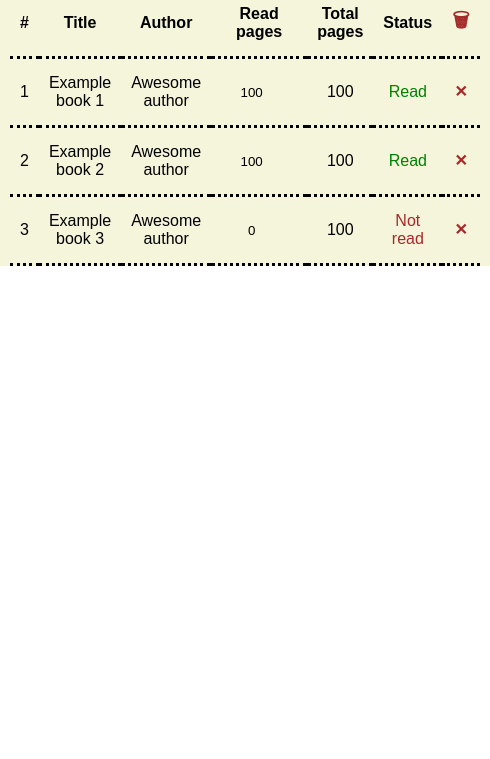
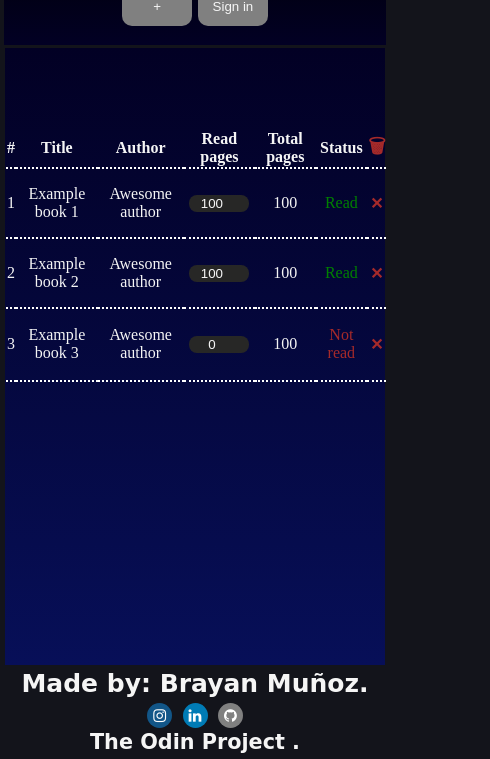
Before and after one commit to balexandermunoz/Library, a plain HTML site: page index.html in a window 390 px wide. Shown: the part 90-849 px from the top of the page, 490 px wide, since content can reach past the window. Drawn offline with Linux system fonts and the light colour scheme; a web font is replaced by a local one.

Commit message:
Responsive design correction, change of colors, bug correction in read pages max value, add sign and summary content...

```diff
--- a/index.html
+++ b/index.html
@@ -3,29 +3,69 @@
 <head>
     <meta charset="UTF-8">
     <meta http-equiv="X-UA-Compatible" content="IE=edge">
-    <meta name="viewport" content="width=device-width, initial-scale=1.0">
+    <meta name="viewport" content="width=device-width, initial-scale=1">
     <link rel="icon" href="Images/LibraryIcon3.png">
+    <link rel="stylesheet" href="https://cdnjs.cloudflare.com/ajax/libs/font-awesome/4.7.0/css/font-awesome.min.css"> <!-- Icon library -->
+
+    <link rel="preconnect" href="https://fonts.googleapis.com">
+    <link rel="preconnect" href="https://fonts.gstatic.com" crossorigin>
+
+    <link href="https://fonts.googleapis.com/css2?family=Waterfall&display=swap" rel="stylesheet"> <!--Footer font-->
+    <link href="https://fonts.googleapis.com/css2?family=Mukta:wght@300&display=swap" rel="stylesheet"> <!--Header font-->
 
     <link rel="stylesheet" type="text/css" ,="" href="styles.css">
     <script type="text/javascript" defer src="script.js"> </script>
     <title>My Library</title>
 </head>
 <body>
-
-    <div class="header">
+    <header>
         <h1 id="header_title"> My personal library </h1>
 
         <div class="header_buttons">
             <button class="button" id="add_button">+</button>
             <button class="button" id="header_button">Sign in</button>
         </div>
+    </header>
+
+    <div class="main">
+
+        <aside class="left">
+            <h2>Summary</h2>
+            <ul>
+                <li>Total books:</li>
+                <li>Completed books:</li>
+                <li>Total pages:</li>
+                <li>Completed pages:</li>
+                <li>Read authors:</li>
+              </ul>
+
+            <p>This project is Lorem ipsum, dolor sit amet consectetur adipisicing elit. Voluptatibus saepe nemo dolor vel autem consectetur exercitationem, porro dolores incidunt deserunt fugiat odit, maxime optio quia eligendi praesentium totam, illum officia.</p>
+        </aside>
+
+        <!--Main content-->
+        <main>
+        <table class="books">
+            <tr class="book books_title">
+                <th>#</th>
+                <th>Title</th>
+                <th>Author</th>
+                <th>Read pages</th>
+                <th>Total pages</th>
+                <th>Status</th>
+                <th class="title_remove">&#x1F5D1;</th>
+            </tr>
+        </table>
+        </main>
+        <!-- /Main content -->
     </div>
 
-    <div class="content">
-
-        <div class="sidebar">
-            Lorem ipsum dolor, sit amet consectetur adipisicing elit. Laboriosam, nihil qui aliquid distinctio nostrum sit eveniet, nobis iure esse doloribus similique facilis. Debitis repellendus laboriosam, distinctio aspernatur placeat iure! Nihil.
-        </div>
+    <footer>
+        <b>Made by: Brayan Muñoz.</b>
+        <a href="https://www.instagram.com/caos_s.a/" target="_blank" rel="noopener noreferrer" class="fa fa-instagram"></a>
+        <a href="https://www.linkedin.com/in/balexandermunoz/" target="_blank" rel="noopener noreferrer" class="fa fa-linkedin" ></a>
+        <a href="https://github.com/balexandermunoz" target="_blank" rel="noopener noreferrer" class="fa fa-github" ></a>
+        <h5>The Odin Project .</h5>
+    </footer>
 
      <!-- The Modal -->
      <div id="myModal" class="modal">
@@ -57,24 +97,8 @@
             </div>
             <div class="warning"><!--Js content--></div>
         </div>
-
     </div>
-
-        <div class="content_books">
-            <table class="books">
-                <tr class="book books_title">
-                    <th>#</th>
-                    <th>Title</th>
-                    <th>Author</th>
-                    <th>Read pages</th>
-                    <th>Total pages</th>
-                    <th>Status</th>
-                    <th class="title_remove">&#x1F5D1;</th>
-                  </tr>
-            </table>
-        </div>
-    </div>
-
+    <!--End of modal-->
 
 </body>
 </html>
--- a/script.js
+++ b/script.js
@@ -1,10 +1,10 @@
 const table = document.querySelector('table');        //Select table
-let myLibrary = [];
+let myLibrary = [];     //Array for save books
 
 //The modal
-var modal = document.getElementById("myModal");         // Get the modal
-var addBtn = document.querySelector('#add_button');   // Get the button that opens the modal
-var closeBtn = document.getElementsByClassName("close")[0]; // Get the <span> element that closes the modal
+var modal = document.getElementById("myModal");                 // Get the modal
+var addBtn = document.querySelector('#add_button');             // Get the button that opens the modal
+var closeBtn = document.getElementsByClassName("close")[0];     // Get the <span> element that closes the modal
 var confirmBtn = document.getElementsByClassName("confirm")[0]; // Get the <span> element that closes the modal
 
 // When the user clicks the button, open the modal
@@ -104,11 +104,11 @@ function InsertTable(){
         cell0.innerHTML = i+1;
         cell1.innerHTML = myLibrary[i].title;
         cell2.innerHTML = myLibrary[i].author;
-        cell3.innerHTML = "<input type=\"number\" min=\"0\" max=\"10000\" value=\""+myLibrary[i].readPages+"\" placeholder=\"0\" class=\"book_btn\">";
+        cell3.innerHTML = "<input type=\"number\" min=\"0\" max=\""+parseInt(myLibrary[i].Npages)+"\" value=\""+myLibrary[i].readPages+"\" placeholder=\"0\" class=\"book_btn\">";
         cell4.innerHTML = myLibrary[i].Npages;
         if (myLibrary[i].boolRead){
             cell5.innerHTML = "<div class='read'>Read</div>";
-            cell3.innerHTML = "<input type=\"number\" min=\"0\" max=\"10000\" value=\""+myLibrary[i].Npages+"\" placeholder=\"0\" class=\"book_btn\">";
+            cell3.innerHTML = "<input type=\"number\" min=\"0\" max=\""+parseInt(myLibrary[i].Npages)+"\" value=\""+myLibrary[i].Npages+"\" placeholder=\"0\" class=\"book_btn\">";
         }
         else{
             cell5.innerHTML = "<div class='not_read'>Not read</div>";
--- a/styles.css
+++ b/styles.css
@@ -1,77 +1,113 @@
-body{
-    margin: 0;
-    padding: 0;
+*{
+    margin: 1.2px;
+    box-sizing: border-box;
+    color: whitesmoke;
+}
+
+body {
+    background: #13141b; /*Op2*/
+    text-align: center;
     display: flex;
     flex-direction: column;
+
+    height: 100vh;
 }
-.header{
+
+header {
+    background: linear-gradient(0deg, rgba(2,0,36,1) 0%, rgb(0,0,0) 100%);
+    padding: 1em 0 1em 0;
+    font-family: 'Mukta', sans-serif;
+}
+
+.main {
     display: flex;
-    justify-content: space-between;
-    align-items: center;
-    background-color: azure;
-    min-width: 580px;
+    flex: 1;
 }
+
+.left{
+    background: rgba(2,0,36,1);
+    padding: 2em 0 2em 0;
+    flex: 1 1 100px;
+
+    display: flex;
+    flex-direction: column;
+    gap: 50px;
+}
+
+.left h2 {
+    text-align: center;
+    font-family: 'Mukta', sans-serif;
+}
+.left ul {
+    text-align: left;
+}
+
+/*Books = main */
+main {
+    background: linear-gradient(180deg, rgba(2,0,36,1) 0%, rgb(7, 15, 88) 100%);
+    padding: 2em;
+    flex: 3 3 100px;
+}
+
+table {
+    width: 100%;
+    min-width: none;
+    border-collapse: collapse;
+    border-spacing: 0;
+}
+
+footer {
+    background: #13141b; /*Op2*/
+    font-size: 25px;
+    font-family: 'Waterfall', cursive;
+}
+
+/*cellphones*/
+@media all and (max-width: 380px){
+    table {
+        font-size: small;
+    }
+}
+
+@media all and (max-width: 550px){
+    /*Remove left content*/
+    .left {
+        display: none;
+    }
+    .main {
+        flex-direction: column;
+    }
+    main {
+        padding: 5em 0 5em 0;
+    }
+}
+
+tr {
+    border-bottom: dotted 2px white;
+}
+
+tr>td {
+    padding: 1em 0;
+  }
 
 .button{
     width: 70px;
     height: 40px;
     border-radius: 10px;
+    border: none;
+    background-color: gray;
 }
 
 .button:hover{
     cursor: pointer;
-}
-
-/*For cellphones: */
-@media only screen and (max-width: 400px){
-    .sidebar{
-        display: none;
-    }
-    .header{
-        min-width: 480px;
-    }
-}
-
-.content{
-    display: flex;
-    flex: 1;
-}
-
-.sidebar{
-    padding-left: 15px;
-    width: 30%;
-    background-color: coral;
-    min-height: 100vh;
-}
-
-.content_books{
-    display: flex;
-    flex-direction: column;
-    flex: 1;
-    background-color: beige;
-}
-
-.books{
-    font-family: arial, sans-serif;
-    border-collapse: collapse;
-    margin: 0px 10px;
-}
-
-
-td, th{
-    text-align: center;
-    padding: 15px 10px;
-}
-
-.book{
-    border-bottom: dotted black;
+    background-color: rgba(128, 128, 128, 0.671);
 }
 
 .book_btn {
     text-align: center;
     border-radius: 8px;
     border: none;
-    background-color: beige;
+    background-color: rgb(39, 39, 38);
 }
 
 /* The Modal (background) */
@@ -91,12 +127,12 @@ td, th{
 
   /* Modal Content */
 .modal-content {
-    background-color: #fefefe;
+    background-color: #343334;
     margin: auto;
     padding: 20px;
     border: 1px solid #888;
     width: 30%;
-    height: 50%;
+    height: 400px;
     border-radius: 20px;
     border: solid 4px black;
     display: flex;
@@ -104,7 +140,7 @@ td, th{
     justify-content: space-between;
     align-items: center;
 
-    min-width: 300px;
+    min-width: 250px;
   }
 
 .modal_content_header{
@@ -116,6 +152,7 @@ td, th{
     border-radius: 7px;
     width: 70%;
     height: 30px;
+    color: black;
 }
 
 .warning {
@@ -160,8 +197,38 @@ fieldset{
 .confirm:hover,.confirm:focus,
 .read:hover,.not_read:hover,
 .remove:hover {
-  color: #000;
+  color: rgb(202, 202, 202);
   text-decoration: none;
   cursor: pointer;
 }
 /*End modal*/
+
+/* Style all social media icons */
+
+.fa {
+    padding: 5px;
+    font-size: 15px;
+    width: 25px;
+    text-align: center;
+    text-decoration: none;
+    border-radius: 50%;
+  }
+
+  .fa:hover {
+      opacity: 0.7;
+  }
+
+  .fa-linkedin {
+    background: #007bb5;
+    color: white;
+  }
+
+  .fa-instagram {
+    background: #125688;
+    color: white;
+  }
+
+  .fa-github{
+    background: gray;
+    color: white;
+  }
```
Lines whose indentation alone changed are shown as unchanged.
